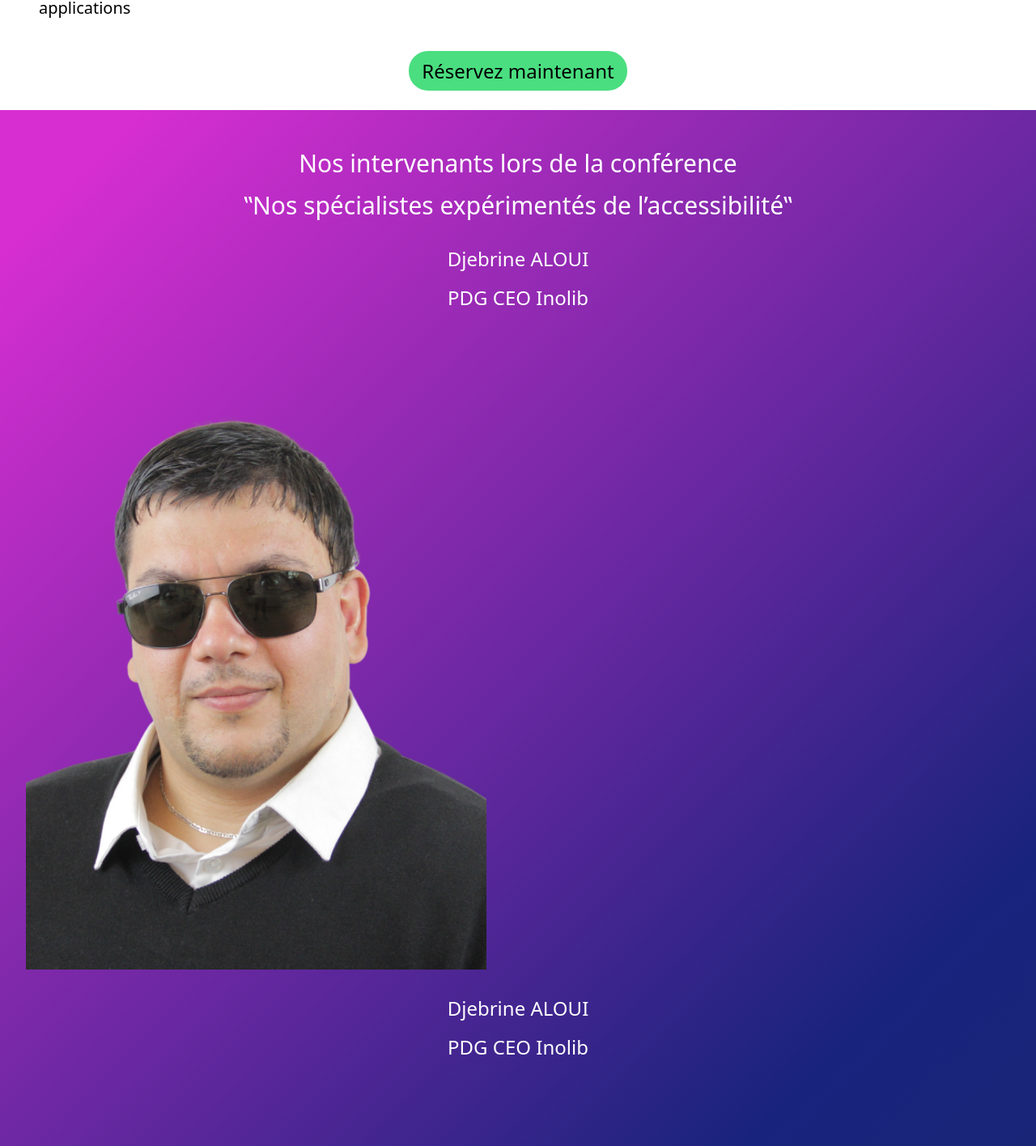
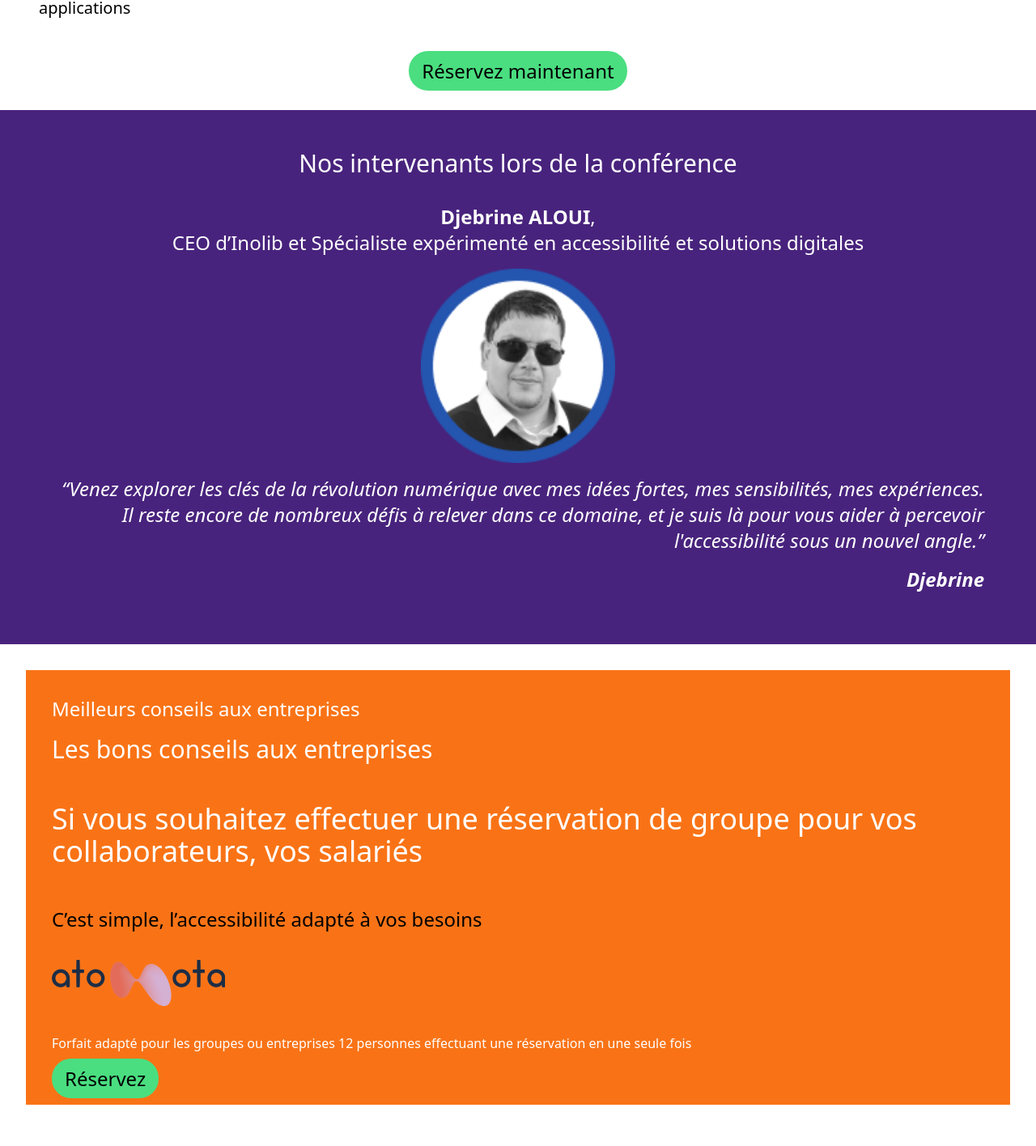
Before and after one commit to inolib/seeph2023, a React (Vite) app: page / in a window 1280 px wide. Shown: the part 4139-5555 px from the top of the page at 81% size. Built offline with nearby package versions, Linux system fonts and the light colour scheme.

Commit message:
feat: FifthRegion

```diff
--- a/src/components/cards/SpeakerCard.tsx
+++ b/src/components/cards/SpeakerCard.tsx
@@ -2,16 +2,28 @@ type Props = {
   jobTitle: string;
   name: string;
   photoUrl: string;
+  quote: string;
+  quoteAuthor: string;
 };
 
-export const SpeakerCard = ({ jobTitle, name, photoUrl }: Props) => {
+export const SpeakerCard = ({
+  jobTitle,
+  name,
+  photoUrl,
+  quote,
+  quoteAuthor,
+}: Props) => {
   return (
-    <div className="my-8 text-center">
-      <p className="my-4 text-2xl">{name}</p>
+    <div className="my-8 px-8 text-center">
+      <p className="my-4 text-2xl ">
+        <span className="font-bold">{name}</span>,<br /> {jobTitle}
+      </p>
 
-      <p className="text-2xl">{jobTitle}</p>
+      <img alt="" className="mx-auto h-60 w-60" src={photoUrl} />
 
-      <img alt="" className="" src={photoUrl} />
+      <p className="my-4 text-right text-2xl italic">{quote}</p>
+
+      <p className="text-right text-2xl font-bold italic">{quoteAuthor}</p>
     </div>
   );
 };
--- a/src/components/sections/FifthRegion.tsx
+++ b/src/components/sections/FifthRegion.tsx
@@ -9,25 +9,31 @@ export const FifthRegion = () => {
   return (
     <Landmark
       aria-labelledby={id}
-      className="m-8 bg-orange-700 p-4 text-white"
+      className="m-8 bg-orange-500 p-4 px-8 text-white"
       landmarkRole="region"
     >
       <p className="my-4 text-2xl">Meilleurs conseils aux entreprises</p>
+
       <Landmark.Heading className="my-4 text-3xl" id={id}>
         Les bons conseils aux entreprises
       </Landmark.Heading>
-      <p className="my-4 text-4xl">
+
+      <p className="my-12 text-4xl">
         Si vous souhaitez effectuer une réservation de groupe pour vos
         collaborateurs, vos salariés
       </p>
+
       <p className="my-4 text-2xl text-black">
         C’est simple, l’accessibilité adapté à vos besoins
       </p>
-      <img alt="" src="/logo_ato.png" />
+
+      <img alt="" className="my-8" src="/logo_ato.png" />
+
       <p className="my-4">
         Forfait adapté pour les groupes ou entreprises 12 personnes effectuant
         une réservation en une seule fois
       </p>
+
       <CallToActionLink label="Réservez" />
     </Landmark>
   );
--- a/src/components/sections/FourthRegion.tsx
+++ b/src/components/sections/FourthRegion.tsx
@@ -9,27 +9,22 @@ export const FourthRegion = () => {
   return (
     <Landmark
       aria-labelledby={id}
-      className="background p-8 text-white"
+      className="background-full p-8 text-white"
       landmarkRole="region"
     >
       <Landmark.Heading className="my-4 text-center text-3xl" id={id}>
         Nos intervenants lors de la conférence
       </Landmark.Heading>
-      <p className="my-4 text-center text-3xl">
-        ‟Nos spécialistes expérimentés de l’accessibilité‟
-      </p>
-      <div className="my-4">
-        <SpeakerCard
-          jobTitle="PDG CEO Inolib"
-          name="Djebrine ALOUI"
-          photoUrl="/photo_djebrine.png"
-        />
-        <SpeakerCard
-          jobTitle="PDG CEO Inolib"
-          name="Djebrine ALOUI"
-          photoUrl="/photo_djebrine.png"
-        />
-      </div>
+
+      <SpeakerCard
+        jobTitle="CEO d’Inolib et Spécialiste expérimenté en accessibilité et solutions digitales
+
+        "
+        name="Djebrine ALOUI"
+        photoUrl="/photo_djebrine-circle.png"
+        quote="“Venez explorer les clés de la révolution numérique avec mes idées fortes, mes sensibilités, mes expériences. Il reste encore de nombreux défis à relever dans ce domaine, et je suis là pour vous aider à percevoir l'accessibilité sous un nouvel angle.”"
+        quoteAuthor="Djebrine"
+      />
     </Landmark>
   );
 };
```
